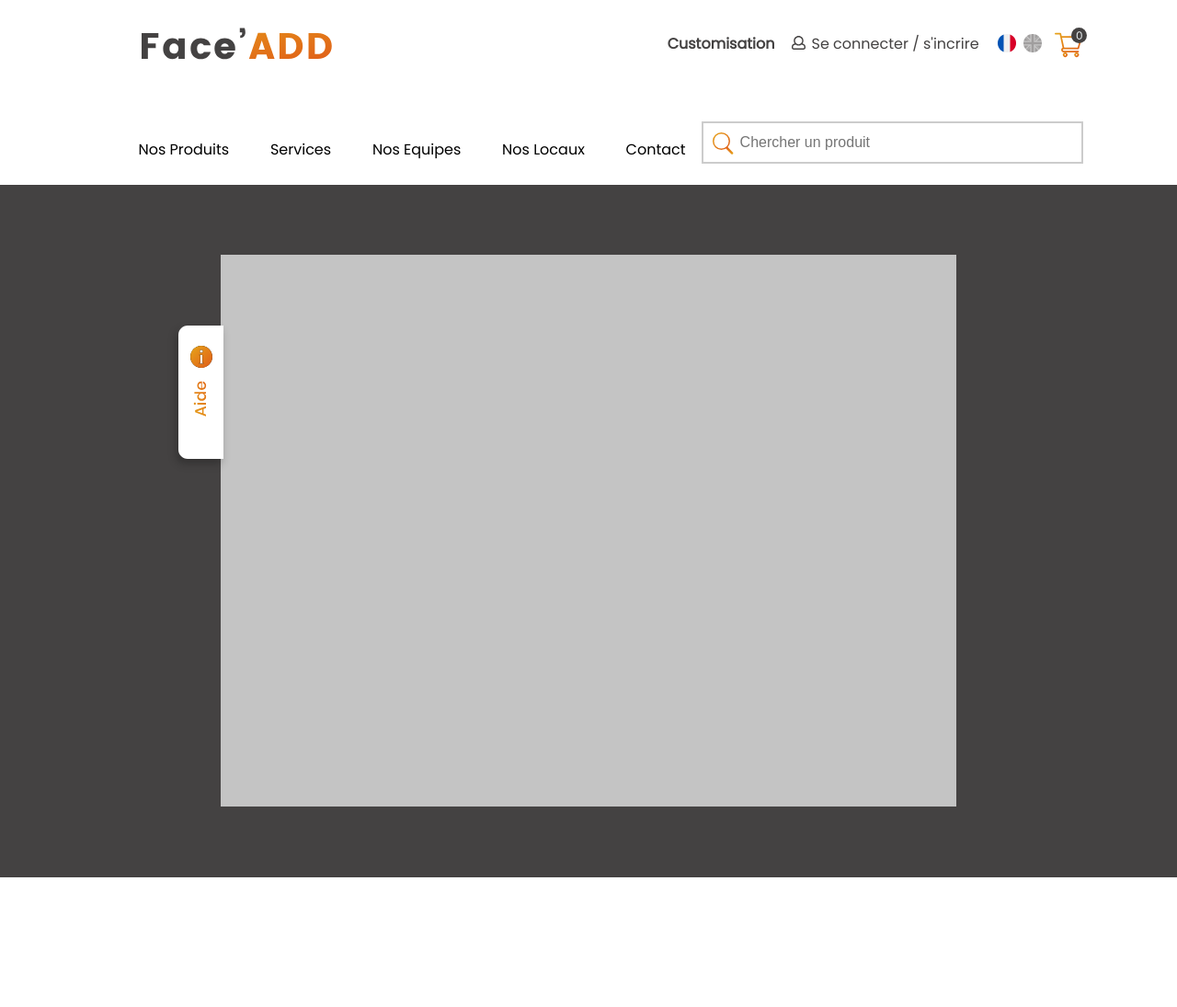
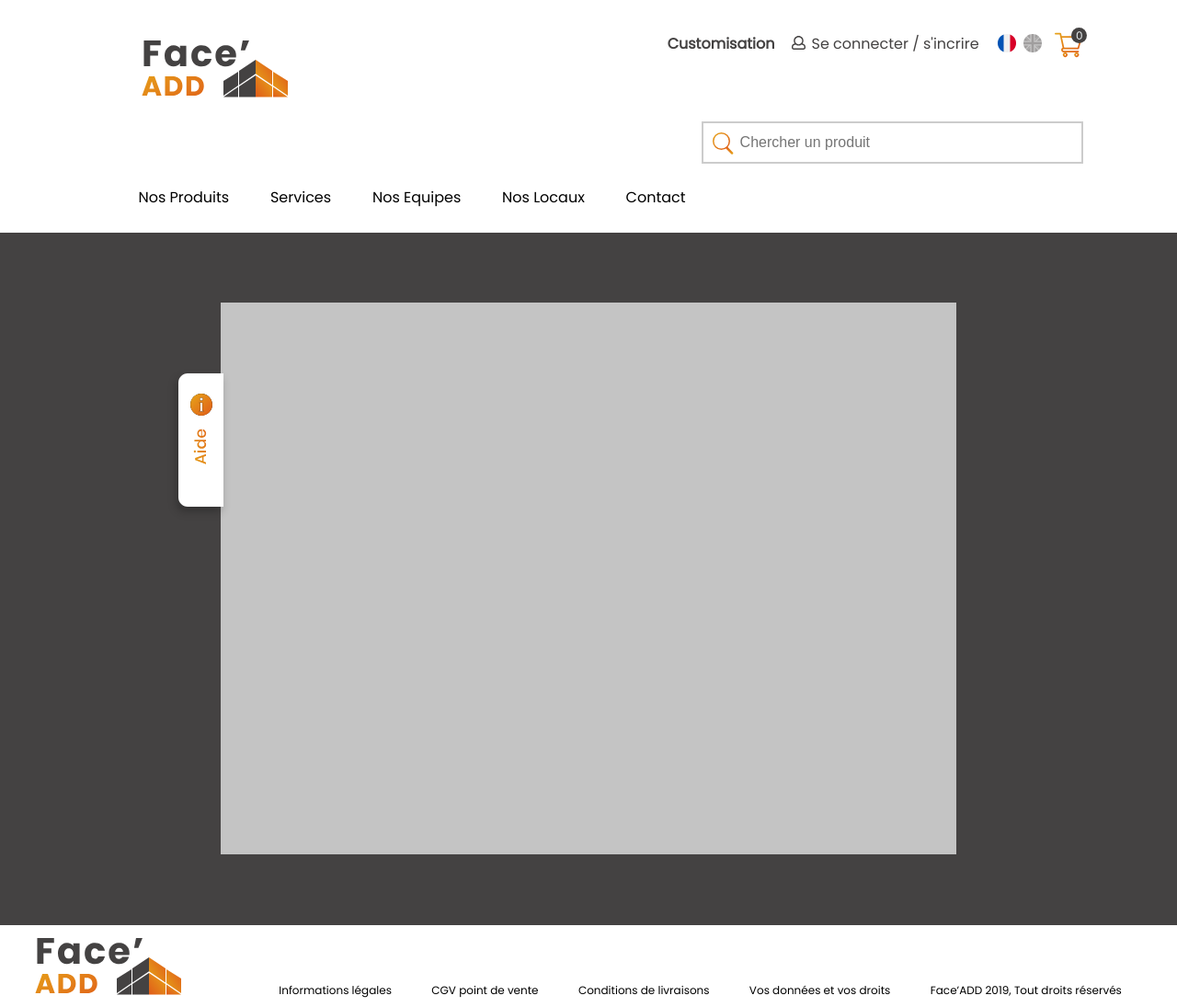
Before and after one commit to LimongiVirgil/Semain-intensive-3D-groupe-11, a website built with Parcel: page src/page/custom.html in a window 1280 px wide. Shown: the whole page at 92% size. Before the commit the page ends 954 px from the top, so only its background shows below. Built offline with nearby package versions, Linux system fonts and the light colour scheme.

Commit message:
add footer

```diff
--- a/src/page/custom.html
+++ b/src/page/custom.html
@@ -12,7 +12,7 @@
 <body>
   <section>
     <nav class="nav-text">
-      <img src="../assets/Titre.svg"/>
+      <img src="../assets/Logo.svg"/>
       <ul class="nav-list">
         <li class="nav-list-text">Customisation</li>
         <li> <img class="nav-icon" src="../assets/icon_user.svg"/></li>
@@ -69,4 +69,16 @@
     }
   </script>
 </body>
+<footer>
+    <ul class="condition">
+      <li class="image"><img src="../assets/Logo.svg"/></li>
+      <div class="condition__texte">
+        <li>Informations légales</li>
+        <li>CGV point de vente</li>
+        <li>Conditions de livraisons</li>
+        <li>Vos données et vos droits</li>
+        <li>Face’ADD 2019, Tout droits réservés</li>
+      </div>
+    </ul>
+  </footer>
 </html>
--- a/src/scss/blocs/accueil.scss
+++ b/src/scss/blocs/accueil.scss
@@ -46,6 +46,11 @@
 
 .nav-list-text{
   font-weight: 600;
+
+  a {
+    text-decoration: none;
+    color: #444242
+  }
 }
 
 .section-list{
--- /dev/null
+++ b/src/scss/blocs/footer.scss
@@ -0,0 +1,18 @@
+.condition {
+  display: flex;
+  font-family: 'Poppins', sans-serif;
+  font-size: 12px;
+
+  .image {
+    margin-left: 3%;
+  }
+
+  .condition__texte {
+    display: flex;
+    position: absolute;
+    width: 75%;
+    right: 3%;
+    justify-content: space-around;
+    margin-top: 65px;
+  }
+}
--- a/src/scss/blocs/page.scss
+++ b/src/scss/blocs/page.scss
@@ -1,8 +1,4 @@
-.Nav{
-  width: 100%;
-  height: 210px;
-  background-color: gray;
-}
+
 .Unity{
   width: 100%;
   height: 753px;
--- a/src/scss/style.scss
+++ b/src/scss/style.scss
@@ -9,3 +9,4 @@
 @import 'blocs/marque.scss';
 @import 'blocs/card.scss';
 @import 'blocs/page.scss';
+@import 'blocs/footer.scss';
```
Also changed, not shown: src/index.html (+14 -3 lines), src/assets/Logo.svg (added), src/assets/Titre.svg (deleted), 3 other files.
